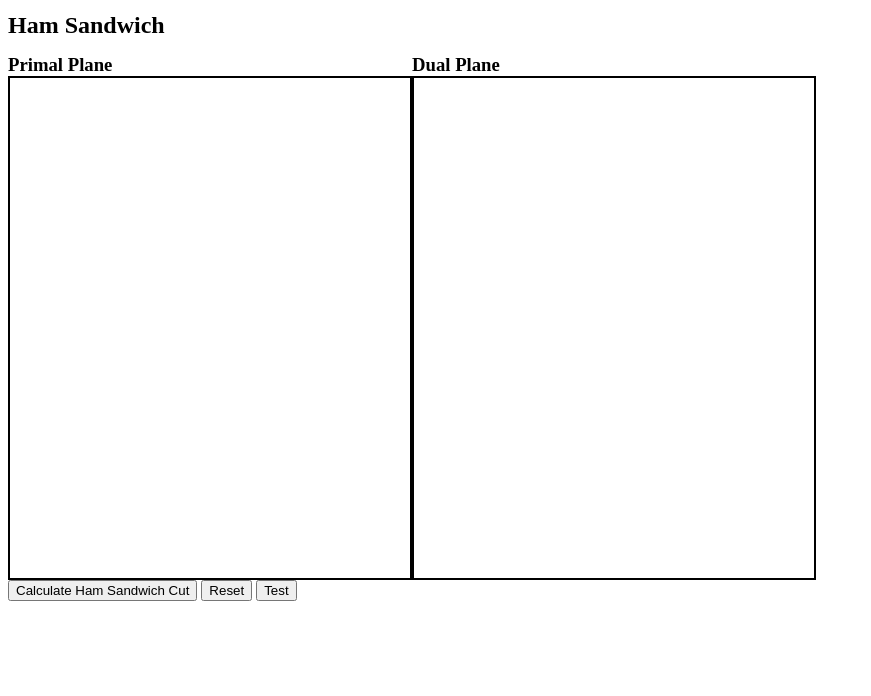
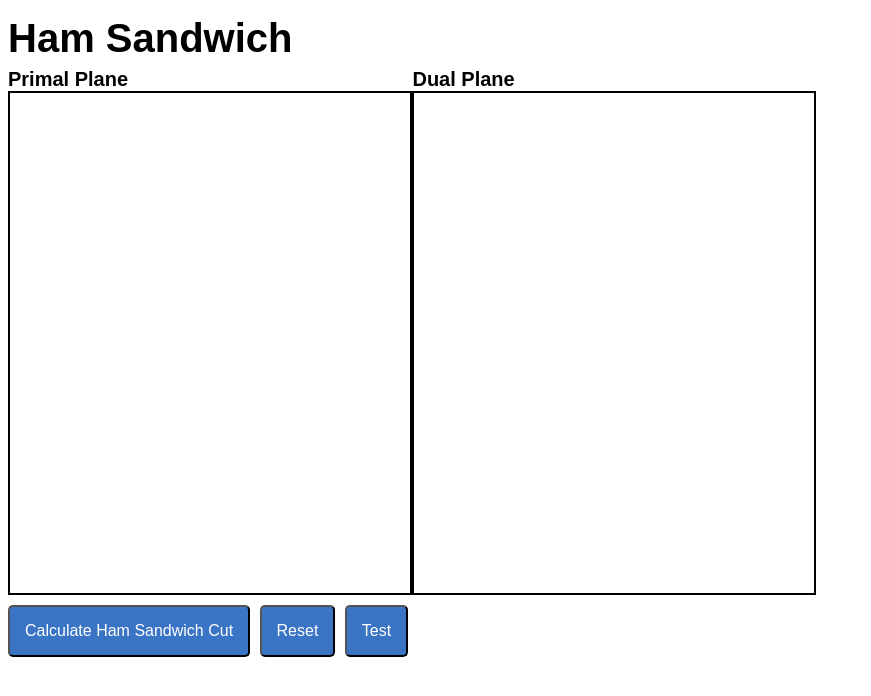
Before and after one commit to sophiaveksler/dual-plane-applet, a plain HTML site: page index.html in a window 1280 px wide. Shown: the whole page, without its empty margins (0-871 px from the left). Drawn offline with nearby package versions, Linux system fonts and the light colour scheme.

Commit message:
make it pretty

```diff
--- a/style.css
+++ b/style.css
@@ -3,11 +3,47 @@ canvas {
 }
 div {
 	display: inline-block;
+
 }
 h2 {
 	line-height: 10px;
 	margin-bottom: 5px;
+	font-size: 40px;
+
 }
 h3 {
 	margin-bottom: 0px;
+	font-size: 20px;
 }
+body {
+	font-family: "Arial", sans-serif;
+}
+button {
+	margin-top: 10px;
+	margin-right: 5px;
+	background-color: #3A74C4; /* a nice blue */
+    color: white;
+    padding: 15px 15px;
+    text-align: center;
+    display: inline-block;
+    border-radius: 5px;
+    font-size: 16px;
+    -webkit-transition-duration: 0.4s; /* Safari */
+    transition-duration: 0.4s;
+
+}
+button:disabled {
+	background-color: #AAAAAA; /* Green */
+    color: white;
+}
+button:disabled:hover {
+	background-color: #AAAAAA;
+}
+button:hover {
+	background-color: #4CAF50; /* Green */
+    color: white;
+}
+#reset:hover {
+	background-color: #C74949; /*red*/
+	color: white;
+}
```
